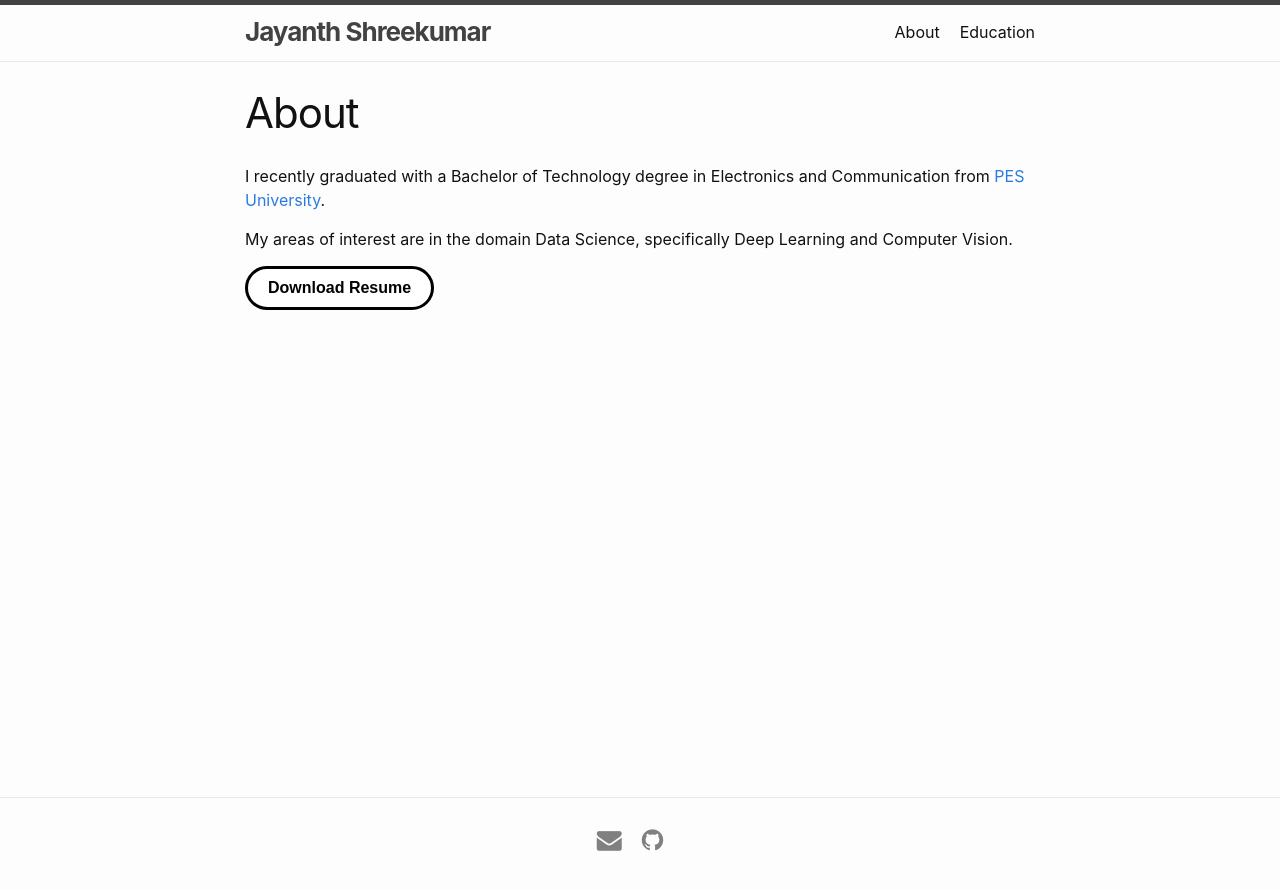
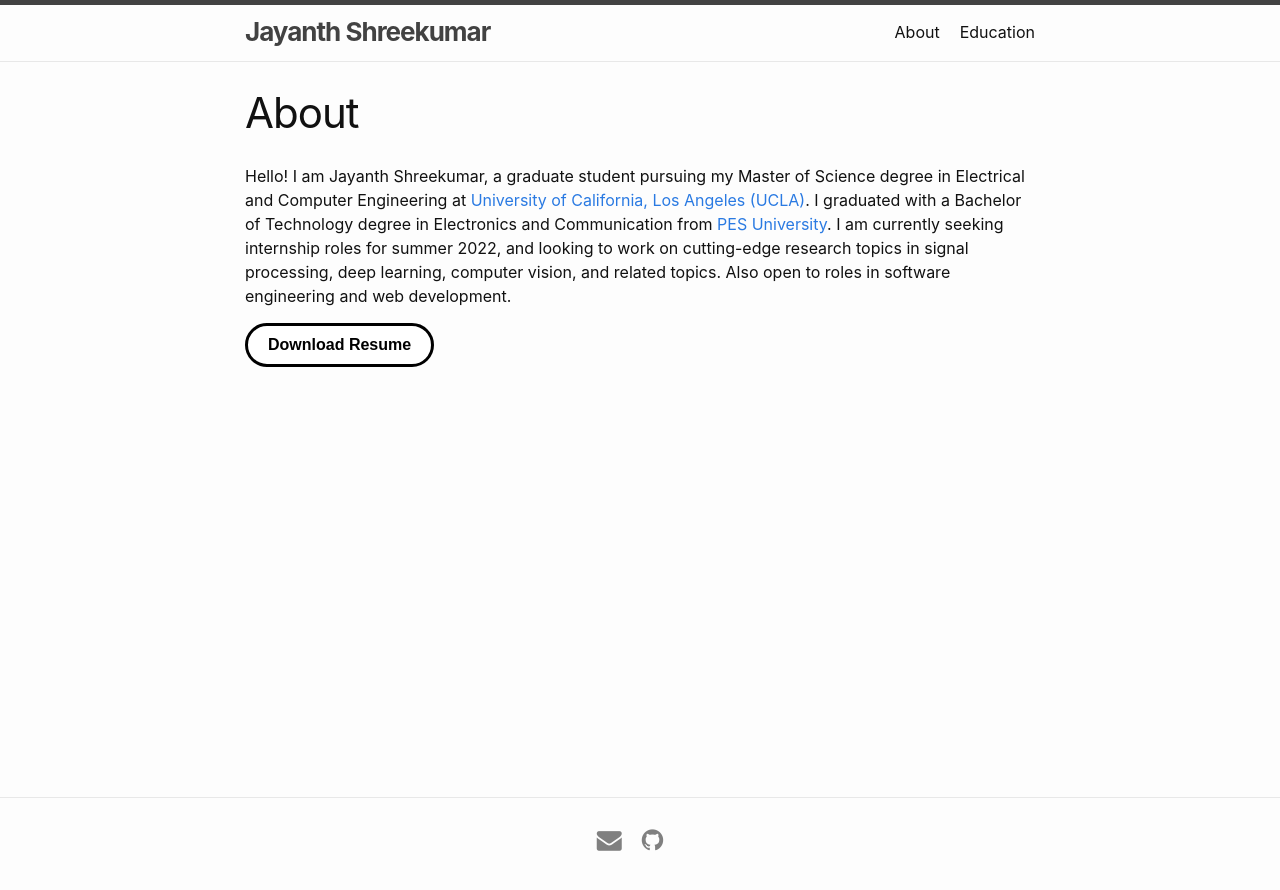
Before and after one commit to JayanthShreekumar/jayanthshreekumar.github.io_old, a Jekyll site: the page built from index.md, in a window 1280 px wide. Shown: the top 890 px of the page. Built offline with Jekyll 4.4.1, drawn with Linux system fonts in a browser that asks for light colours.

```diff
--- a/index.md
+++ b/index.md
@@ -5,9 +5,8 @@
 layout: home
 title: About
 ---
-
-I recently graduated with a Bachelor of Technology degree in Electronics and Communication from <a target="_blank" rel="noopener noreferrer" href="https://ec.pes.edu//">PES University</a>.
-
-My areas of interest are in the domain Data Science, specifically Deep Learning and Computer Vision.
+Hello! I am Jayanth Shreekumar, a graduate student pursuing my Master of Science degree in Electrical and Computer Engineering at <a target="_blank" rel="noopener noreferrer" href="https://www.ee.ucla.edu/">University of California, Los Angeles (UCLA)</a>.
+I graduated with a Bachelor of Technology degree in Electronics and Communication from <a target="_blank" rel="noopener noreferrer" href="https://ec.pes.edu//">PES University</a>.
+I am currently seeking internship roles for summer 2022, and looking to work on cutting-edge research topics in signal processing, deep learning, computer vision, and related topics. Also open to roles in software engineering and web development.
 
 <a target="_blank" rel="noopener noreferrer" href="{{ site.baseurl }}{{ site.url }}/assets/pdf/resume.pdf"><button class="button">Download Resume</button></a>
```
Also changed, not shown: _education/PES.md (+2 -1 lines), _education/PastExaminations.md (+2 -1 lines), 3 other files.
